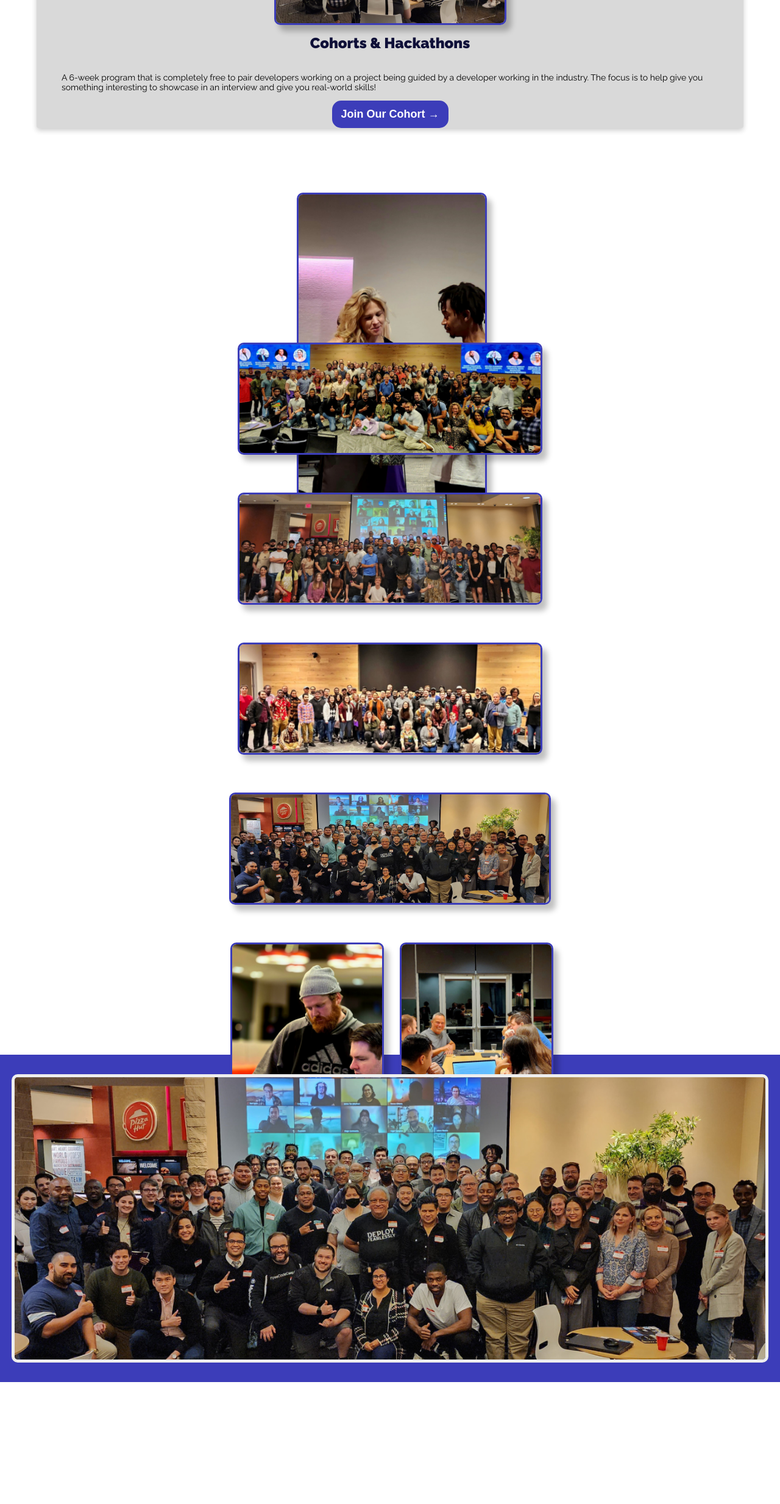
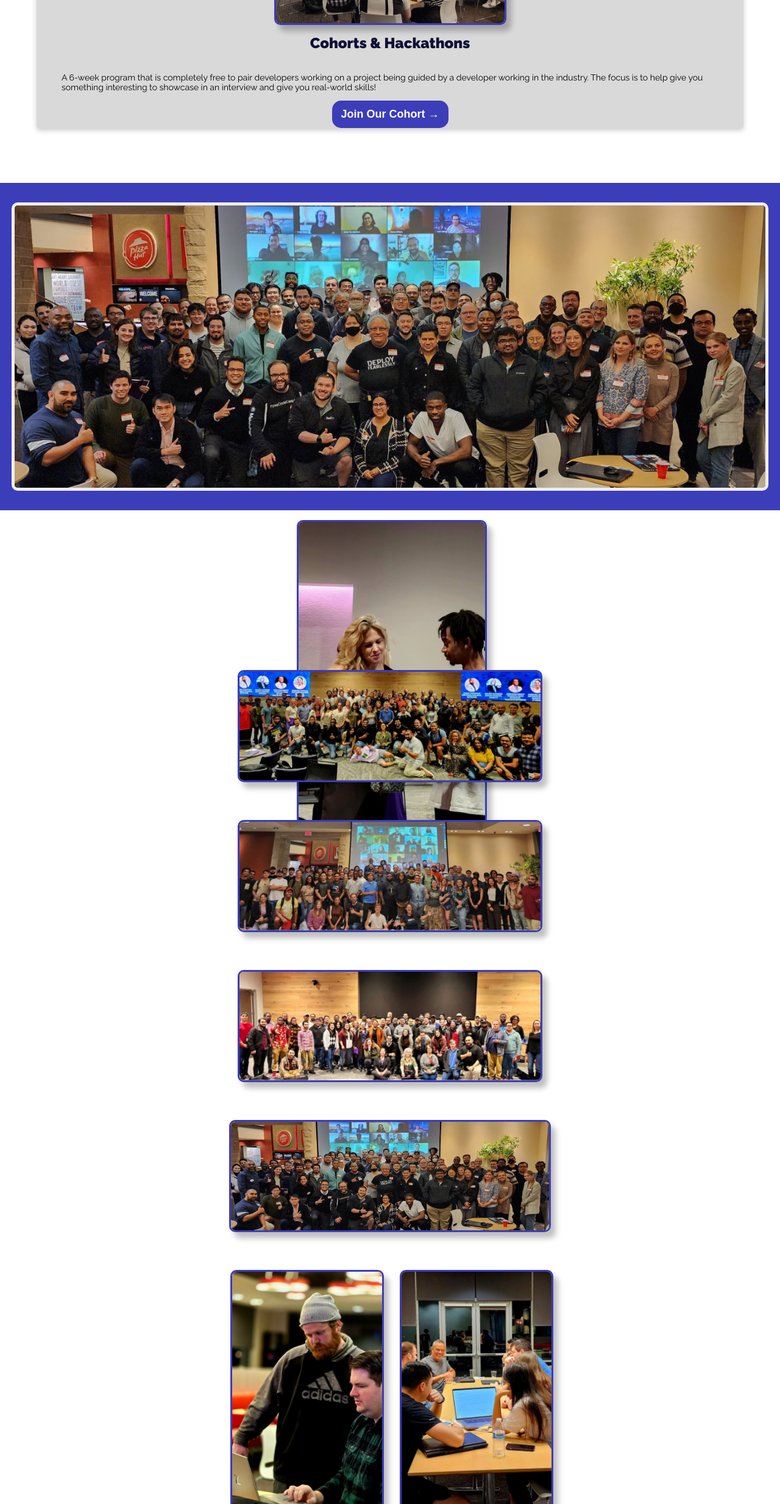
Before and after one commit to dallassoftwaredevelopers/DSDsite, a Next.js app: page / in a window 1280 px wide. Shown: the part 2324-4791 px from the top of the page at 61% size. Before the commit the page ends 4591 px from the top, so only its background shows below. Built offline with nearby package versions, Linux system fonts and the light colour scheme.

Commit message:
Moved the bento section to the correct location according to figma

```diff
--- a/src/app/page.tsx
+++ b/src/app/page.tsx
@@ -43,8 +43,8 @@ export default function Home() {
       <HeroSection label={labelMap.lblHero} />
       <BannerSection label={labelMap} />
       <CardsSection label={labelMap} />
+      <GroupPhotoSection label='' />
       <BentoSection />
-      <GroupPhotoSection label='' />
     </main>
   );
 }
```
